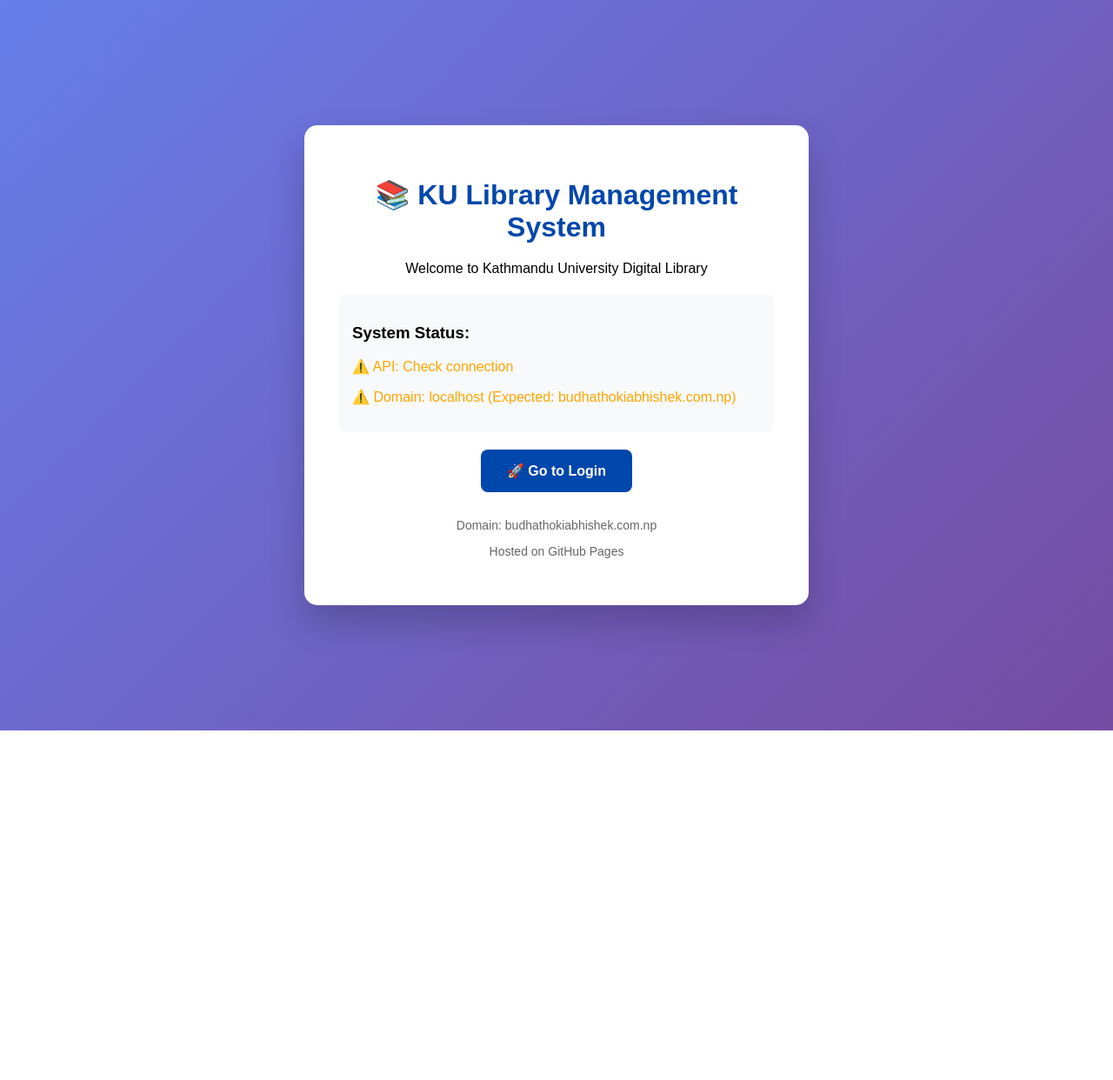
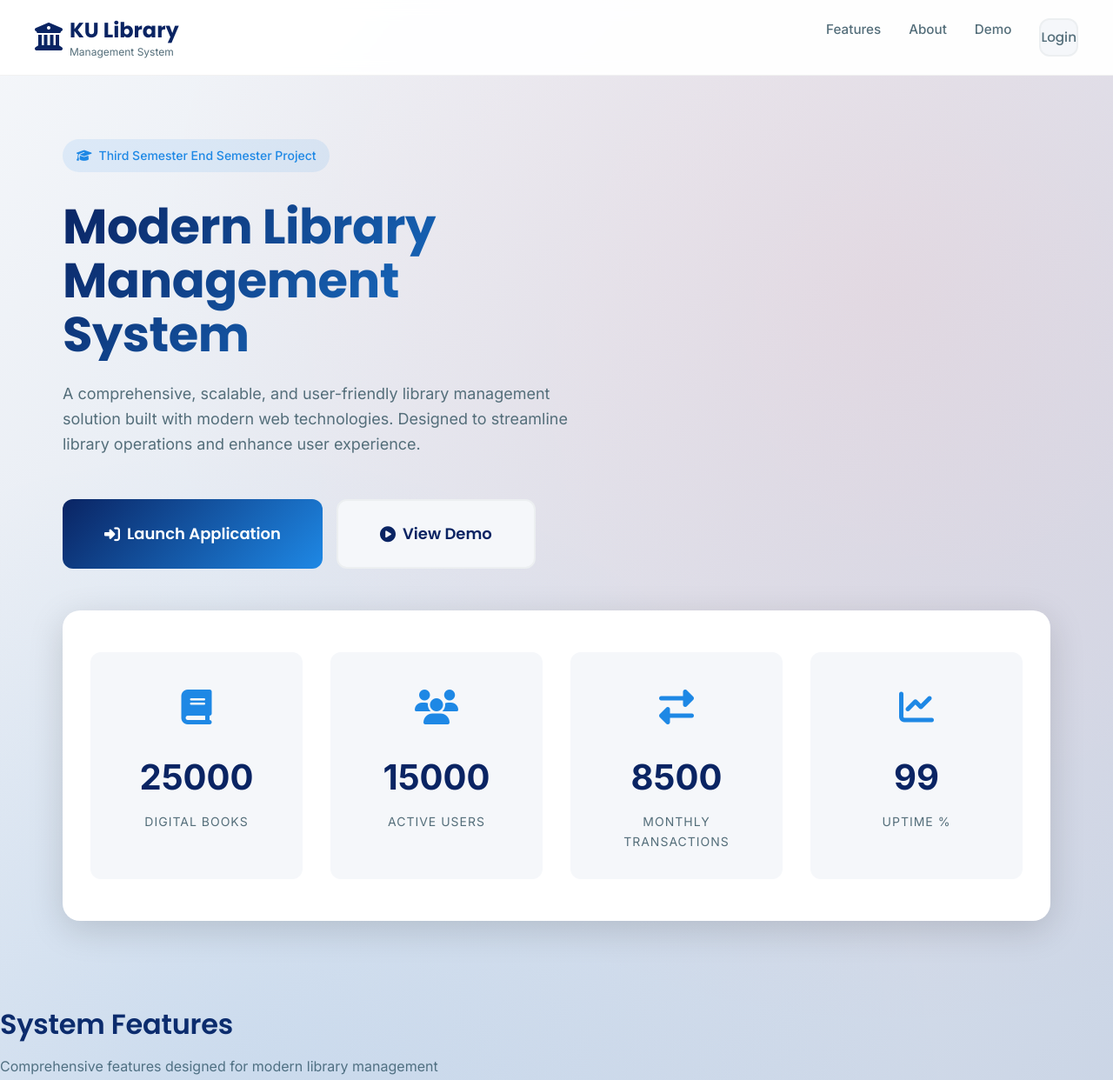
Before and after one commit to jungabhi07-byte/UniversityLibrary, a website: page index.html in a window 1280 px wide. Shown: the top 1242 px of the page at 87% size. Before the commit the page ends 840 px from the top, so only its background shows below. Drawn offline with Linux system fonts and the light colour scheme; no server answers.

Commit message:
Update index.html

```diff
--- a/index.html
+++ b/index.html
@@ -3,100 +3,169 @@
 <head>
     <meta charset="UTF-8">
     <meta name="viewport" content="width=device-width, initial-scale=1.0">
-    <title>KU Library System</title>
-    <style>
-        body {
-            font-family: Arial, sans-serif;
-            background: linear-gradient(135deg, #667eea 0%, #764ba2 100%);
-            min-height: 100vh;
-            margin: 0;
-            display: flex;
-            align-items: center;
-            justify-content: center;
-            padding: 20px;
-        }
-        .container {
-            background: white;
-            border-radius: 15px;
-            padding: 40px;
-            box-shadow: 0 20px 40px rgba(0,0,0,0.2);
-            max-width: 500px;
-            width: 100%;
-            text-align: center;
-        }
-        h1 {
-            color: #0047AB;
-            margin-bottom: 20px;
-        }
-        .btn {
-            display: inline-block;
-            background: #0047AB;
-            color: white;
-            padding: 15px 30px;
-            border-radius: 8px;
-            text-decoration: none;
-            font-weight: bold;
-            margin-top: 20px;
-            transition: all 0.3s;
-        }
-        .btn:hover {
-            background: #003380;
-            transform: translateY(-2px);
-        }
-        .status {
-            margin-top: 20px;
-            padding: 15px;
-            background: #f8f9fa;
-            border-radius: 8px;
-            text-align: left;
-        }
-    </style>
+    <title>KU Library Management System | End Semester Project</title>
+    <link rel="stylesheet" href="style.css">
+    <link rel="stylesheet" href="https://cdnjs.cloudflare.com/ajax/libs/font-awesome/6.4.0/css/all.min.css">
+    <link rel="icon" type="image/x-icon" href="https://cdn-icons-png.flaticon.com/512/2232/2232688.png">
 </head>
-<body>
-    <div class="container">
-        <h1>📚 KU Library Management System</h1>
-        <p>Welcome to Kathmandu University Digital Library</p>
+<body class="landing-container">
+    <!-- Navigation Header -->
+    <header class="landing-header">
+        <div class="nav-container">
+            <a href="#" class="logo">
+                <div class="logo-icon">
+                    <i class="fas fa-university"></i>
+                </div>
+                <div>
+                    <div class="logo-text">KU Library</div>
+                    <div class="logo-subtext">Management System</div>
+                </div>
+            </a>
 
-        <div class="status">
-            <h3>System Status:</h3>
-            <p id="apiStatus">🔍 Checking API connection...</p>
-            <p id="siteStatus">🔍 Checking site configuration...</p>
+            <nav>
+                <ul class="nav-links">
+                    <li><a href="#features">Features</a></li>
+                    <li><a href="#about">About</a></li>
+                    <li><a href="#demo">Demo</a></li>
+                    <li><a href="login.html" class="btn btn-secondary">Login</a></li>
+                </ul>
+            </nav>
+        </div>
+    </header>
+
+    <!-- Hero Section -->
+    <main class="hero-section">
+        <div class="hero-content">
+            <div class="hero-badge">
+                <i class="fas fa-graduation-cap"></i>
+                <span>Third Semester End Semester Project</span>
+            </div>
+
+            <h1 class="hero-title">
+                Modern Library Management<br>
+                <span class="text-gradient">System</span>
+            </h1>
+
+            <p class="hero-description">
+                A comprehensive, scalable, and user-friendly library management solution
+                built with modern web technologies. Designed to streamline library operations
+                and enhance user experience.
+            </p>
+
+            <div class="hero-cta">
+                <a href="login.html" class="btn btn-primary btn-lg">
+                    <i class="fas fa-sign-in-alt"></i>
+                    <span>Launch Application</span>
+                </a>
+                <a href="#demo" class="btn btn-secondary btn-lg">
+                    <i class="fas fa-play-circle"></i>
+                    <span>View Demo</span>
+                </a>
+            </div>
         </div>
 
-        <a href="login.html" class="btn">🚀 Go to Login</a>
+        <!-- Statistics -->
+        <div class="stats-section">
+            <div class="stat-card">
+                <div class="stat-icon">
+                    <i class="fas fa-book"></i>
+                </div>
+                <div class="stat-number" data-count="25000">0</div>
+                <div class="stat-label">Digital Books</div>
+            </div>
 
-        <div style="margin-top: 30px; font-size: 14px; color: #666;">
-            <p>Domain: budhathokiabhishek.com.np</p>
-            <p>Hosted on GitHub Pages</p>
+            <div class="stat-card">
+                <div class="stat-icon">
+                    <i class="fas fa-users"></i>
+                </div>
+                <div class="stat-number" data-count="15000">0</div>
+                <div class="stat-label">Active Users</div>
+            </div>
+
+            <div class="stat-card">
+                <div class="stat-icon">
+                    <i class="fas fa-exchange-alt"></i>
+                </div>
+                <div class="stat-number" data-count="8500">0</div>
+                <div class="stat-label">Monthly Transactions</div>
+            </div>
+
+            <div class="stat-card">
+                <div class="stat-icon">
+                    <i class="fas fa-chart-line"></i>
+                </div>
+                <div class="stat-number" data-count="99.9">0</div>
+                <div class="stat-label">Uptime %</div>
+            </div>
         </div>
-    </div>
+    </main>
 
+    <!-- Features Section -->
+    <section id="features" class="section-padding">
+        <div class="container">
+            <h2 class="section-title">System Features</h2>
+            <p class="section-subtitle">Comprehensive features designed for modern library management</p>
+
+            <div class="features-grid">
+                <!-- Feature cards would go here -->
+            </div>
+        </div>
+    </section>
+
+    <!-- Footer -->
+    <footer class="footer">
+        <div class="container">
+            <div class="footer-content">
+                <div class="footer-section">
+                    <h3>KU Library System</h3>
+                    <p>Third Semester End Semester Project</p>
+                    <p>Computer Science & Engineering</p>
+                </div>
+
+                <div class="footer-section">
+                    <h4>Developer</h4>
+                    <p>Budhathoki Abhishek</p>
+                    <p>Kathmandu University</p>
+                </div>
+
+                <div class="footer-section">
+                    <h4>Technologies Used</h4>
+                    <p>HTML5, CSS3, JavaScript</p>
+                    <p>Cloudflare Workers, GitHub Pages</p>
+                </div>
+            </div>
+
+            <div class="footer-bottom">
+                <p>&copy; 2024 KU Library Management System. All rights reserved.</p>
+                <p>Project Submission for Third Semester Examination</p>
+            </div>
+        </div>
+    </footer>
+
+    <script src="script.js"></script>
     <script>
-        // Check API status
-        async function checkAPI() {
-            try {
-                const response = await fetch('https://kulibrary-auth.budhathokiabhishek06.workers.dev/api/health');
-                if (response.ok) {
-                    document.getElementById('apiStatus').innerHTML = '✅ API: Connected';
-                    document.getElementById('apiStatus').style.color = 'green';
+        // Animate statistics counters
+        function animateCounter(element, start, end, duration) {
+            let startTimestamp = null;
+            const step = (timestamp) => {
+                if (!startTimestamp) startTimestamp = timestamp;
+                const progress = Math.min((timestamp - startTimestamp) / duration, 1);
+                element.innerHTML = Math.floor(progress * (end - start) + start);
+                if (progress < 1) {
+                    window.requestAnimationFrame(step);
                 }
-            } catch {
-                document.getElementById('apiStatus').innerHTML = '⚠️ API: Check connection';
-                document.getElementById('apiStatus').style.color = 'orange';
-            }
+            };
+            window.requestAnimationFrame(step);
         }
 
-        // Check current URL
-        const currentHost = window.location.hostname;
-        if (currentHost === 'budhathokiabhishek.com.np') {
-            document.getElementById('siteStatus').innerHTML = '✅ Domain: Configured correctly';
-            document.getElementById('siteStatus').style.color = 'green';
-        } else {
-            document.getElementById('siteStatus').innerHTML = `⚠️ Domain: ${currentHost} (Expected: budhathokiabhishek.com.np)`;
-            document.getElementById('siteStatus').style.color = 'orange';
-        }
-
-        checkAPI();
+        // Initialize counters when in view
+        document.addEventListener('DOMContentLoaded', function() {
+            const counters = document.querySelectorAll('.stat-number');
+            counters.forEach(counter => {
+                const target = parseInt(counter.getAttribute('data-count'));
+                animateCounter(counter, 0, target, 2000);
+            });
+        });
     </script>
 </body>
 </html>
```
